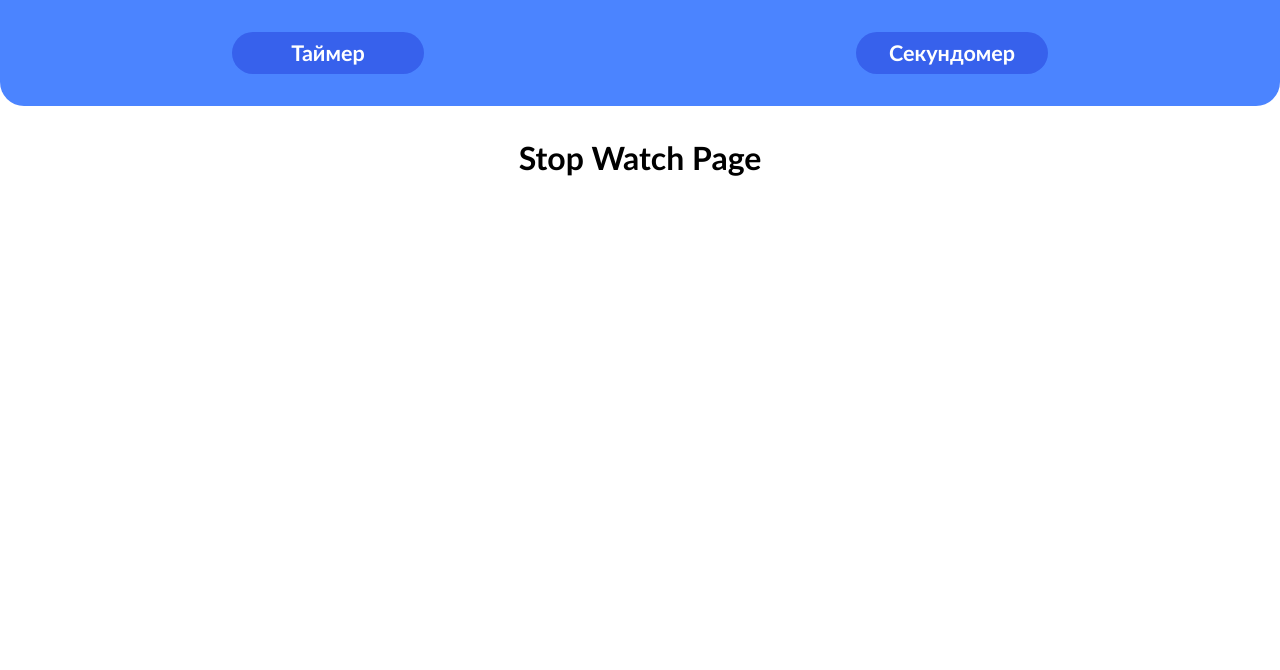
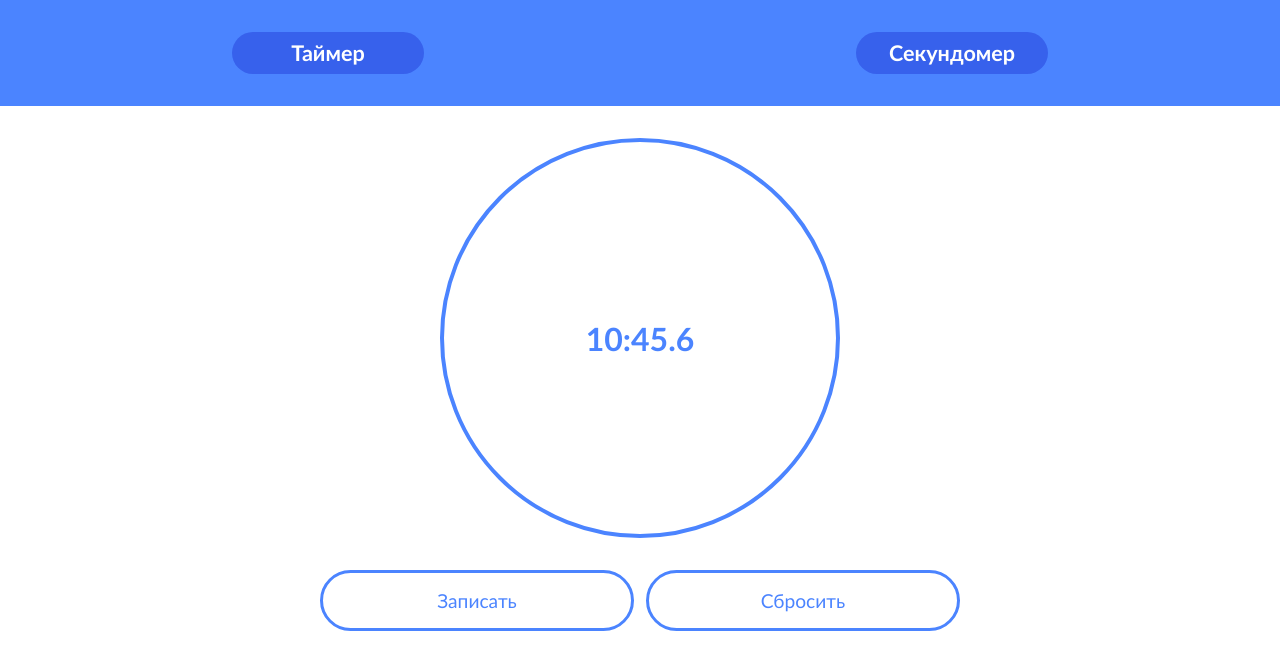
Before and after one commit to Stepawka-hub/Timer, a React (Vite) app: page /stopwatch in a window 1280 px wide. Shown: the top 670 px of the page. Built offline with nearby package versions, Linux system fonts and the light colour scheme.

Commit message:
feat: Базовый секундомер, useInterval

```diff
--- a/package.json
+++ b/package.json
@@ -11,6 +11,7 @@
   },
   "dependencies": {
     "@reduxjs/toolkit": "^2.6.1",
+    "clsx": "^2.1.1",
     "react": "^19.0.0",
     "react-dom": "^19.0.0",
     "react-redux": "^9.2.0",
--- a/src/components/header/header.module.css
+++ b/src/components/header/header.module.css
@@ -4,7 +4,6 @@
   padding: 2rem 1rem;
   margin-bottom: 2rem;
   background-color: var(--header-color);
-  border-radius: 0 0 1.5rem 1.5rem;
 }
 
 .link {
--- /dev/null
+++ b/src/hooks/useInterval.ts
@@ -0,0 +1,25 @@
+import { useCallback, useEffect, useRef, useState } from "react";
+import { TInterval } from "src/types/types";
+
+export const useInterval = (STEP: number) => {
+  const [time, setTime] = useState(645640);
+  const interval = useRef<TInterval>(null);
+
+  const startInterval = useCallback(() => {
+    interval.current = setInterval(() => {
+      setTime((p) => p + STEP);
+    }, STEP);
+  }, [STEP]);
+
+  const stopInterval = useCallback(() => {
+    if (interval.current) {
+      clearInterval(interval.current);
+    }
+  }, []);
+
+  useEffect(() => {
+    return () => stopInterval();
+  }, [stopInterval]);
+
+  return { time, setTime, startInterval, stopInterval };
+};
--- a/src/pages/stop-watch-page/stop-watch-page.module.css
+++ b/src/pages/stop-watch-page/stop-watch-page.module.css
@@ -1,4 +1,59 @@
 .page {
+  display: flex;
+  flex-direction: column;
+  align-items: center;
+}
+
+.stopWatch {
+  display: flex;
+  align-items: center;
+  justify-content: center;
+  cursor: pointer;
+
+  width: 25rem;
+  height: 25rem;
+  border-radius: 50%;
+  border: 0.25rem solid var(--theme-primary-color);
+
+  color: var(--theme-primary-color);
+}
+
+.time {
   font-size: 2rem;
   font-weight: 600;
+  user-select: none;
 }
+
+.buttons {
+  display: flex;
+  gap: 0.75rem;
+  margin-top: 2rem;
+  width: 50%;
+}
+
+
+
+.button {
+  flex: 1 1;
+  padding: 1rem;
+  border-radius: 2rem;
+  border: 3px solid var(--btn-color);
+
+  font-size: 1.2rem;
+  font-weight: 500;
+  color: var(--btn-color);
+  background-color: var(--secondary-color);
+  transition:
+    opacity .2s ease-in,
+    background-color .25s ease-in,
+    color .25s ease-in;
+}
+
+.button:hover {
+  color: var(--secondary-color);
+  background-color: var(--btn-color);
+}
+
+.button:active {
+  opacity: 0.8;
+}
--- a/src/pages/stop-watch-page/stop-watch-page.tsx
+++ b/src/pages/stop-watch-page/stop-watch-page.tsx
@@ -1,6 +1,52 @@
-import { FC } from "react";
+import { STEP } from "@utils/constants";
+import { getFormattedTime } from "@utils/time";
+import { FC, useCallback, useState } from "react";
 import s from "./stop-watch-page.module.css";
+import { useInterval } from '@hooks/useInterval';
 
-export const StopWatchPage: FC = () => (
-  <div className={s.page}>Stop Watch Page</div>
-);
+export const StopWatchPage: FC = () => {
+  const [isStart, setIsStart] = useState(false);
+  const [isPause, setIsPause] = useState(false);
+  const { time, setTime, startInterval, stopInterval } = useInterval(STEP);
+  const formattedTime = getFormattedTime(time);
+
+  const startStopWatch = useCallback(() => {
+    setIsStart(true);
+    startInterval();
+  }, [startInterval]);
+
+  const pauseStopWatch = () => {
+    if (isPause) {
+      setIsPause(false);
+      startInterval();
+    } else {
+      setIsPause(true);
+      stopInterval();
+    }
+  };
+
+  const stopStopWatch = useCallback(() => {
+    setIsPause(false);
+    setIsStart(false);
+    setTime(0);
+    stopInterval();
+  }, [setTime, stopInterval]);
+
+  return (
+    <section className={s.page}>
+      <div
+        className={s.stopWatch}
+        onClick={isStart ? pauseStopWatch : startStopWatch}
+      >
+        <span className={s.time}>{formattedTime}</span>
+        {isPause && <span>Пауза</span>}
+      </div>
+      <div className={s.buttons}>
+        <button className={s.button}>Записать</button>
+        <button className={s.button} onClick={stopStopWatch}>
+          Сбросить
+        </button>
+      </div>
+    </section>
+  );
+};
--- a/src/pages/timer-page/timer-page.tsx
+++ b/src/pages/timer-page/timer-page.tsx
@@ -1,4 +1,6 @@
 import { FC } from "react";
-import s from './timer-page.module.css'
+import s from "./timer-page.module.css";
 
-export const TimerPage: FC = () => <div className={s.page}>Timer Page</div>;
+export const TimerPage: FC = () => {
+  return <div className={s.page}>Timer Page</div>;
+};
--- a/src/styles/variables.css
+++ b/src/styles/variables.css
@@ -7,27 +7,10 @@
   --link-color: #fff;
   --link-bg-color: #3761ec;
 
-  --red-color: #fa6363;
-  --success-color: #4abe78;
-  --dark-color: #1d1d1d;
-
+  --btn-color: #4b84ff;
   --disabled-btn-color: #858484;
 
-  --separator-color: #F2F2F2;
-
-  --modal-bg-color: #FFF;
-  --modal-btn-color: #333333;
-  --modal-box-shadow: #EFEFEF;
-
-  --custom-checkbox-color: #4DD599;
-  --custom-checkbox-hover-color: #E8E8E8;
-
-  --edit-btn-bg-hover: #1f1f1f;
-
-  --toast-bg-color: #FFF;
-  --toast-btn-color: #ff5947;
   --toast-box-shadow: #ffddad;
-  --toast-success-color: #32bea6;
   --toast-error-color: #e04f5f;
 
 }
--- /dev/null
+++ b/src/types/types.ts
@@ -0,0 +1 @@
+export type TInterval = undefined | ReturnType<typeof setInterval>;
--- /dev/null
+++ b/src/utils/constants.ts
@@ -0,0 +1 @@
+export const STEP = 100;
--- /dev/null
+++ b/src/utils/time.ts
@@ -0,0 +1,12 @@
+export const getFormattedTime = (ms: number) => {
+  const totalSeconds = ms / 1000;
+
+  const seconds = totalSeconds % 60;
+  const minutes = Math.floor((totalSeconds % 3600) / 60);
+  const hours = Math.floor(totalSeconds / 3600);
+
+  const hoursStr = hours ? `${hours}:` : "";
+  const minutesStr = minutes ? `${minutes}:` : "";
+
+  return hoursStr + minutesStr + (seconds % 60).toFixed(1);
+};
--- a/tsconfig.app.json
+++ b/tsconfig.app.json
@@ -26,16 +26,14 @@
     "baseUrl": ".",
     "paths": {
       "@images/*": ["src/assets/images/*"],
-      "@ui/*": ["src/components/ui/*"],
-      "@ui-pages": ["src/components/ui/pages"],
       "@components/*": ["src/components/*"],
+      "@hooks/*": ["src/hooks/*"],
       "@pages": ["src/pages"],
       "@slices/*": ["src/services/slices/*"],
       "@selectors/*": ["src/services/selectors/*"],
       "@thunks/*": ["src/services/thunks/*"],
       "@utils/*": ["src/utils/*"],
-      "@store": ["src/services/store/store.ts"],
-      "@api": ["src/utils/api/api.ts"]
+      "@store": ["src/services/store/store.ts"]
     }
   },
   "include": ["src"]
--- a/vite.config.ts
+++ b/vite.config.ts
@@ -8,6 +8,7 @@ export default defineConfig({
     alias: {
       "@images": path.resolve(__dirname, "src/assets/images"),
       "@components": path.resolve(__dirname, "src/components"),
+      "@hooks": path.resolve(__dirname, "src/hooks"),
       "@pages": path.resolve(__dirname, "src/pages"),
       "@slices": path.resolve(__dirname, "src/services/slices"),
       "@selectors": path.resolve(__dirname, "src/services/selectors"),
```
Also changed, not shown: 1 other file (tests, documents, lock files or other folders).
